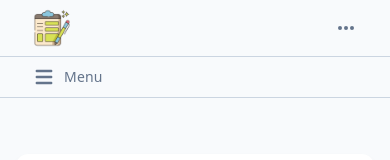
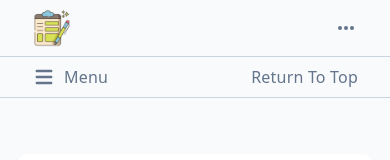
Before and after one commit to mflavin/v3tw, a Vue app: page / in a window 390 px wide. Shown: the top 160 px of the page. Built offline with nearby package versions, Linux system fonts and the light colour scheme.

Commit message:
Add scroll to top button

```diff
--- a/src/components/SideBar.vue
+++ b/src/components/SideBar.vue
@@ -5,6 +5,8 @@
         sticky
         top-0
         z-10
+        flex
+        justify-between
         border-b-[1px] border-slate-300
         bg-slate-50
         dark:border-slate-700 dark:bg-slate-800
@@ -15,19 +17,30 @@
         @click="toggleMenu"
         type="button"
         class="
-          peer
-          my-2
-          mx-8
-          inline-flex
-          items-center
           rounded-lg
-          text-sm text-slate-500
+          py-2
+          px-8
+          text-slate-500
           hover:bg-slate-50
           dark:text-slate-300 dark:hover:bg-gray-700
         "
       >
-        <IconMenu />
-        <span class="ml-2">Menu</span>
+        <IconMenu class="absolute" />
+        <span class="ml-8">Menu</span>
+      </button>
+      <button
+        @click="scrollToTopOfPage"
+        type="button"
+        class="
+          rounded-lg
+          py-2
+          px-8
+          text-slate-500
+          hover:bg-slate-50
+          dark:text-slate-300 dark:hover:bg-gray-700
+        "
+      >
+        <span class="ml-2">Return To Top</span>
       </button>
     </nav>
   </div>
@@ -46,7 +59,7 @@
       left-[max(0px,calc(50%-45rem))]
       z-[99]
       -mt-16
-      w-sidebar
+      w-64
       -translate-x-full
       overflow-y-auto
       border-r-[1px] border-slate-300
@@ -63,6 +76,7 @@
       lg:-translate-x-0
       lg:bg-transparent
       lg:dark:bg-transparent
+      2xl:w-72
     "
     :class="{ 'top-0 -translate-x-0': show }"
   >
@@ -99,7 +113,11 @@
                   : 'text-slate-700 dark:text-slate-300'
               "
             >
-              <RouterLink @click="$emit('route-clicked')" :to="nav.path">
+              <RouterLink
+                class="transition-none"
+                @click="$emit('route-clicked')"
+                :to="nav.path"
+              >
                 {{ nav.name }}
               </RouterLink>
             </li>
@@ -128,12 +146,18 @@ export default {
       ],
     };
   },
+  computed: {
+    currentRoute() {},
+  },
   methods: {
     toggleMenu() {
       if (!this.menu) this.menu = !this.menu;
       else setTimeout(() => (this.menu = !this.menu), 300);
       setTimeout(() => (this.show = !this.show), 0);
     },
+    scrollToTopOfPage() {
+      window.scrollTo({ top: 0, behavior: 'smooth' });
+    },
   },
 };
 </script>
--- a/src/components/TopBar/TopBar.vue
+++ b/src/components/TopBar/TopBar.vue
@@ -123,7 +123,7 @@
         ></div>
       </li>
       <!-- Hide nav links until small viewport -->
-      <NavLinks class="hidden px-3 py-1 text-sm lg:block" />
+      <NavLinks class="hidden py-1 text-sm lg:block" />
       <li class="mx-0.5 hidden items-center pr-3 lg:flex">
         <DarkModeSwitch />
       </li>
```
Also changed, not shown: 1 other file (tests, documents, lock files or other folders).
